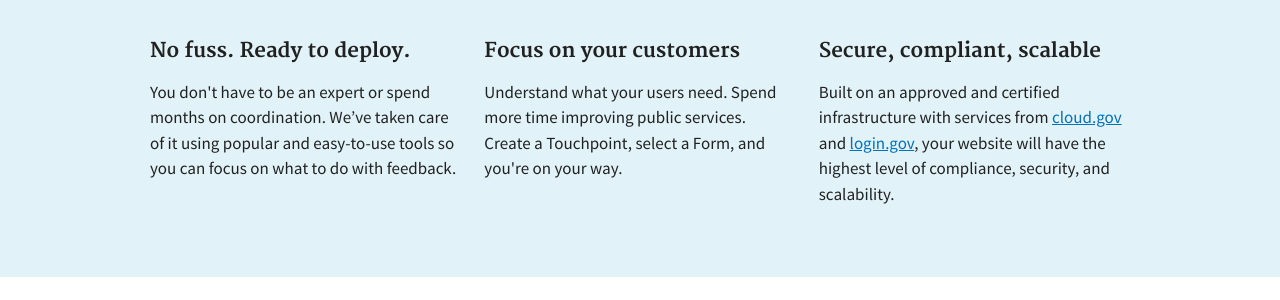
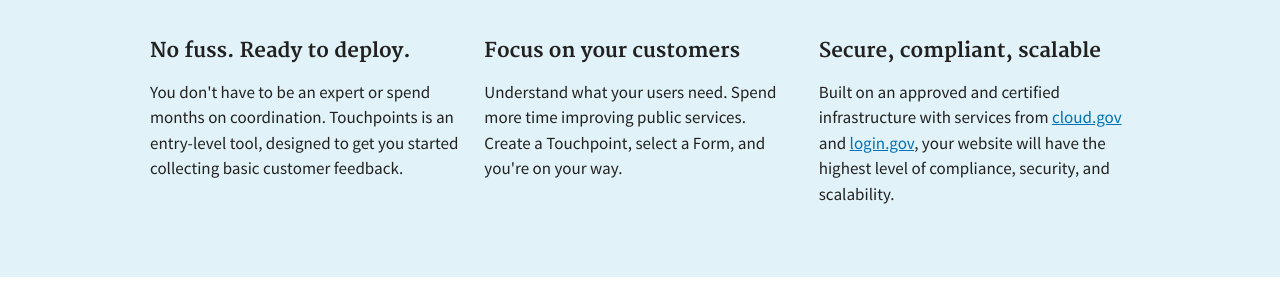
Before and after one commit to GSA/feedback.usa.gov, a Jekyll site: the page built from pages/touchpoints.html, in a window 1280 px wide. Shown: the part 599-899 px from the top of the page. Built offline with Jekyll 4.4.1, drawn with Linux system fonts in a browser that asks for light colours.

Commit message:
Update touchpoints page to match frontpage copy

```diff
--- a/pages/touchpoints.html
+++ b/pages/touchpoints.html
@@ -36,9 +36,9 @@ permalink: /touchpoints/
       <p>
         You don't have to be an expert
         or spend months on coordination.
-        We’ve taken care of it using popular
-        and easy-to-use tools so you can
-        focus on what to do with feedback.
+        Touchpoints is an entry-level tool,
+        designed to get you started collecting
+        basic customer feedback.
       </p>
     </div>
     <div class="usa-width-one-third">
```
